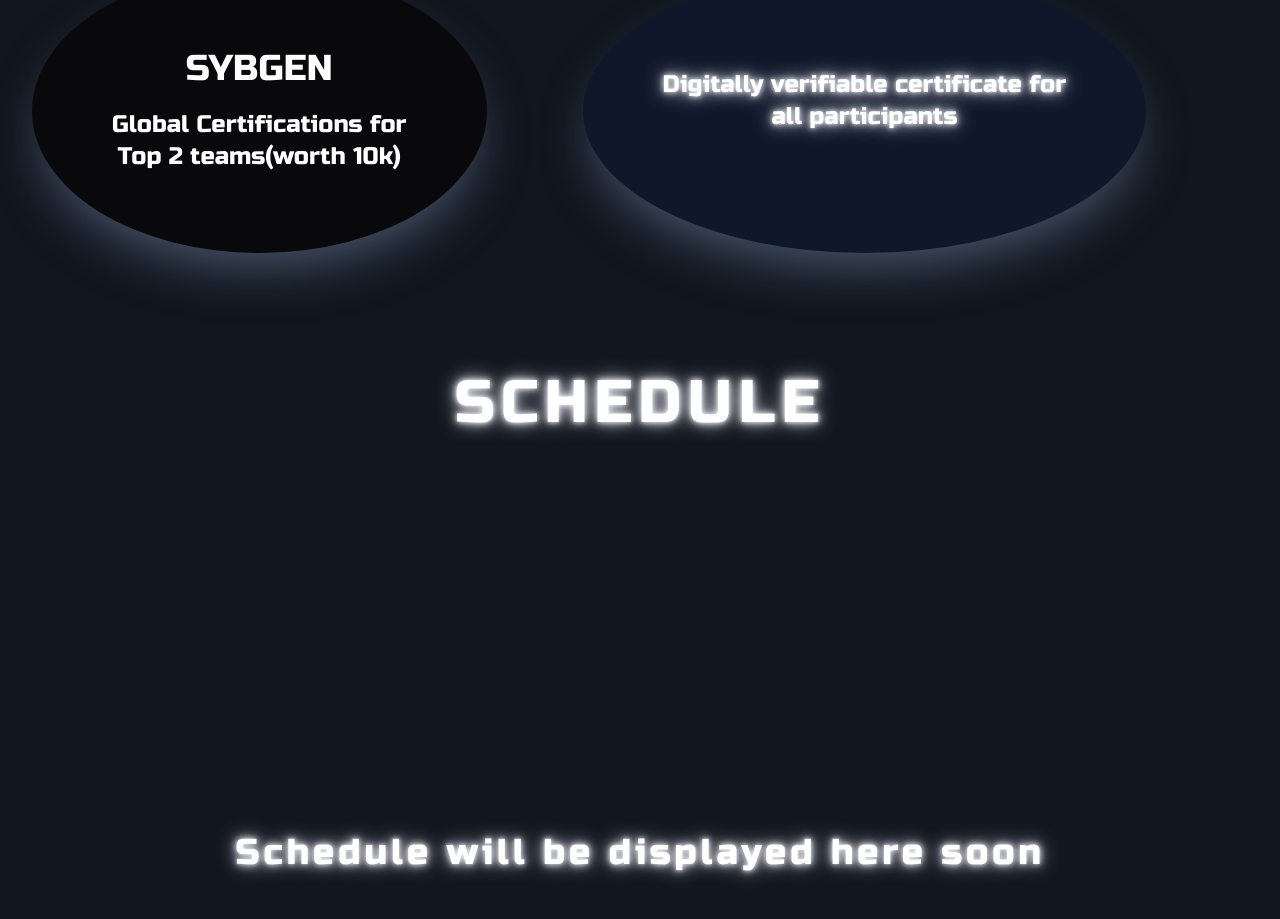
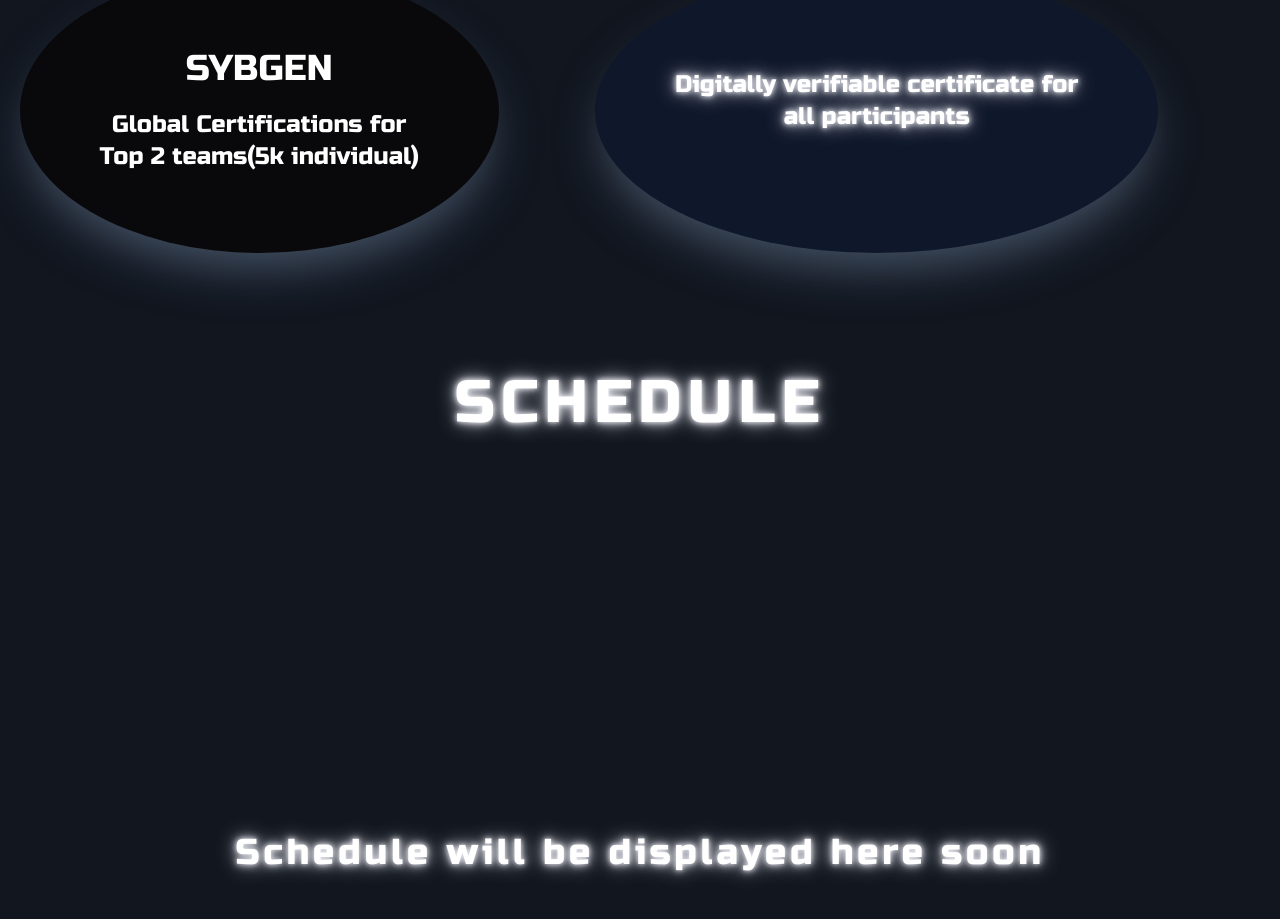
Before and after one commit to CodeMaverick07/Hack-ai-thon, a React (Create React App) app: page / in a window 1280 px wide. Shown: the part 2298-3217 px from the top of the page. Built offline with nearby package versions, Linux system fonts and the light colour scheme; a web font is replaced by a local one.

Commit message:
Update prize amounts for top 2 teams

```diff
--- a/src/components/Prizes.jsx
+++ b/src/components/Prizes.jsx
@@ -43,7 +43,7 @@
             Global Certifications for
           </h2>
           <h2 className="text-2xl  text-white self-center">
-            Top 2 teams(worth 10k)
+            Top 2 teams(5k individual)
           </h2>
         </div>
         <div className="rounded-[100%] md:rounded-[100%] flex flex-col bg-slate-900 p-10 md:p-20  shadow-2xl shadow-slate-600 text-center align-middle font-ai">
```
